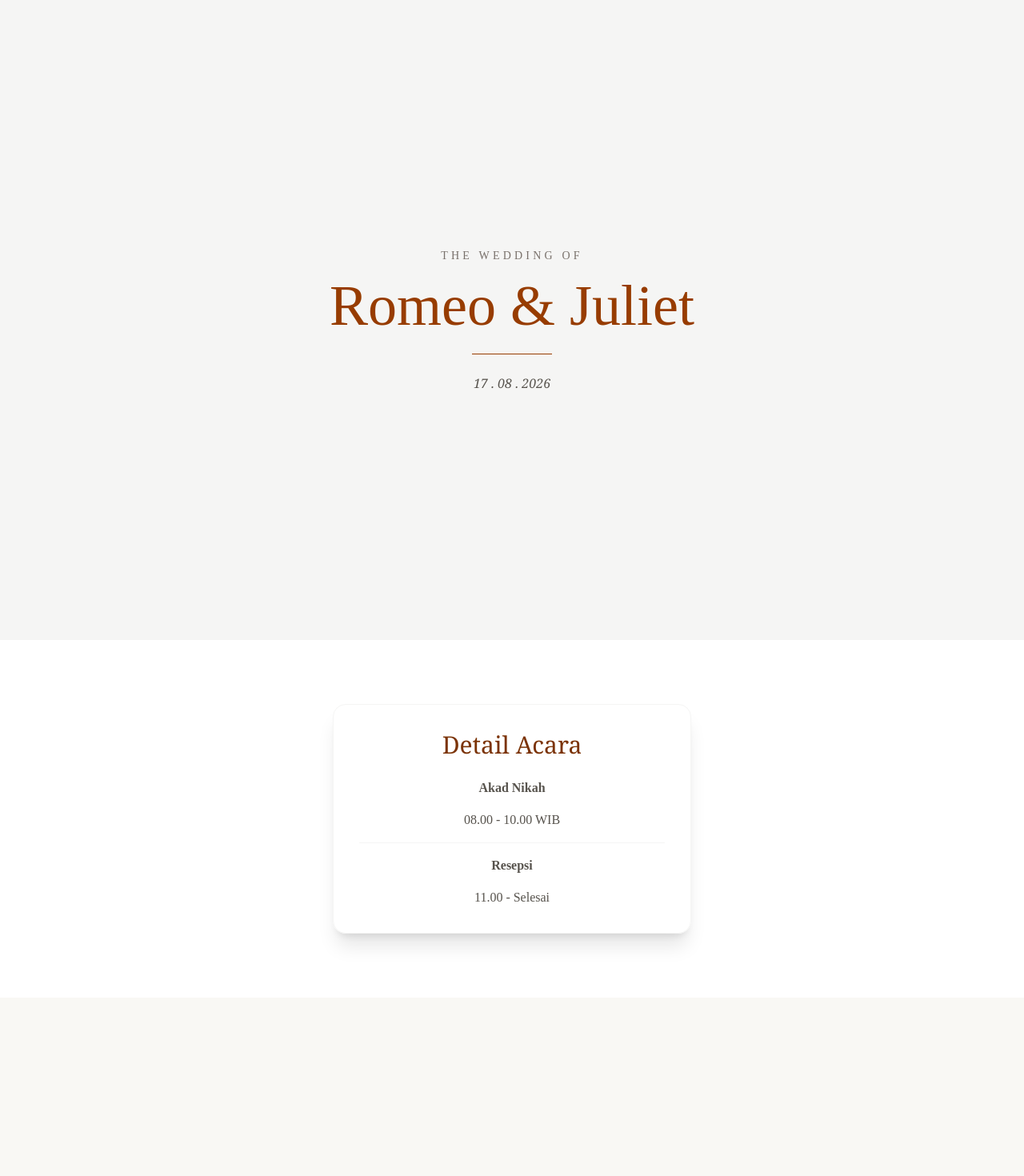
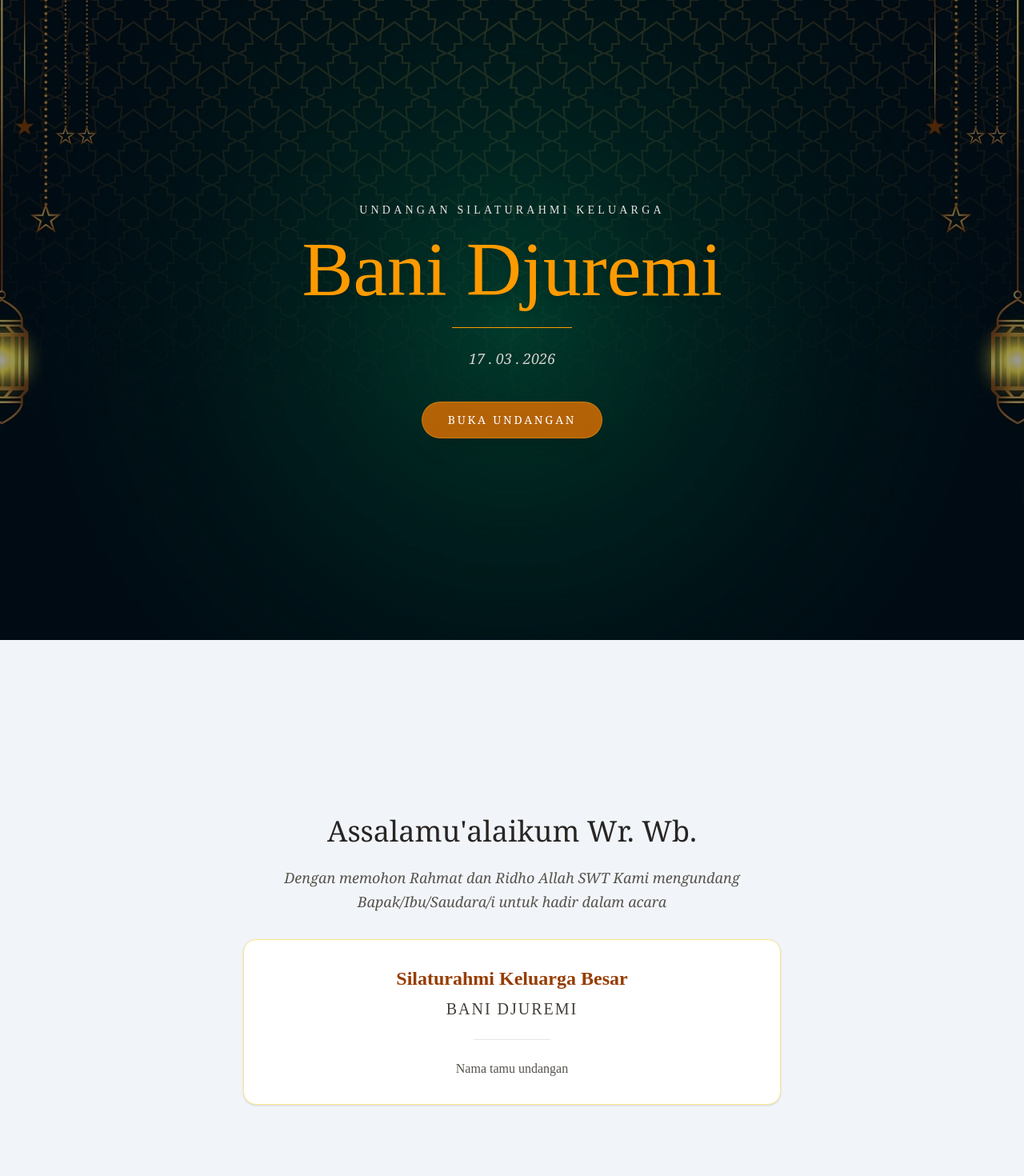
Before and after one commit to edoaditama/undangan, a React (Vite) app: page / in a window 1280 px wide. Shown: the top 1470 px of the page at 80% size. Before the commit the page ends 1247 px from the top, so only its background shows below. Built offline with nearby package versions, Linux system fonts and the light colour scheme.

Commit message:
Menambah Isi Undangan dan background

```diff
--- a/index.html
+++ b/index.html
@@ -2,9 +2,9 @@
 <html lang="en">
   <head>
     <meta charset="UTF-8" />
-    <link rel="icon" type="image/svg+xml" href="/vite.svg" />
+
     <meta name="viewport" content="width=device-width, initial-scale=1.0" />
-    <title>undangan</title>
+    <title>undangan Silaturahmi Keluarga</title>
   </head>
   <body>
     <div id="root"></div>
--- a/src/App.jsx
+++ b/src/App.jsx
@@ -1,10 +1,12 @@
-import Hero from './components/Hero';
-import EventDetails from './components/EventDetails';
+import Hero from "./components/Hero";
+import EventDetails from "./components/EventDetails";
+import IsiUndangan from "./components/isiundangan";
 
 function App() {
   return (
     <div className="min-h-screen">
       <Hero />
+      <IsiUndangan />
       <EventDetails />
     </div>
   );
--- a/src/components/EventDetails.jsx
+++ b/src/components/EventDetails.jsx
@@ -2,22 +2,19 @@ import { motion } from 'framer-motion';
 
 const EventDetails = () => {
   return (
-    <section className="py-20 bg-white">
+    <section className="py-20 bg-stone-50" id="event-details">
       <motion.div
-        // Animasi akan jalan saat elemen masuk ke viewport (saat di-scroll)
         initial={{ opacity: 0, y: 50 }}
         whileInView={{ opacity: 1, y: 0 }}
-        viewport={{ once: true }} // Animasi hanya jalan sekali
+        viewport={{ once: true }}
         transition={{ duration: 0.8 }}
-        className="max-w-md mx-auto p-8 border border-stone-100 rounded-2xl shadow-xl text-center"
+        className="max-w-md mx-auto p-8 border border-stone-200 rounded-2xl shadow-xl/20 text-center "
       >
         <h2 className="text-3xl font-serif mb-6 text-amber-900">Detail Acara</h2>
         <div className="space-y-4 text-stone-600">
-          <p className="font-bold">Akad Nikah</p>
+          <p className="font-bold">17 Maret 2026</p>
           <p>08.00 - 10.00 WIB</p>
-          <hr className="border-stone-100" />
-          <p className="font-bold">Resepsi</p>
-          <p>11.00 - Selesai</p>
+          <p>Rumah Bani Djuremi</p>
         </div>
       </motion.div>
     </section>
--- a/src/components/Hero.jsx
+++ b/src/components/Hero.jsx
@@ -1,47 +1,70 @@
-import { motion } from 'framer-motion';
+import { motion } from "framer-motion";
 
 const Hero = () => {
+  // Fungsi untuk scroll otomatis ke section konten
+  const scrollToContent = () => {
+    const contentElement = document.getElementById("IsiUndangan");
+    if (contentElement) {
+      contentElement.scrollIntoView({ behavior: "smooth" });
+    }
+  };
+
   return (
-    <div className="h-screen flex items-center justify-center bg-stone-100 overflow-hidden">
-      <div className="text-center z-10">
-        {/* Animasi teks kecil di atas */}
+    <>
+      {/* --- SECTION HERO --- */}
+      <div className="relative h-screen w-full flex items-center justify-center overflow-hidden bg-stone-100 bg-[url('/bg.jpg')] bg-cover bg-center">
+        <div className="absolute inset-0 bg-black/40 z-0"></div>
+
+        <div className="text-center z-10 px-4">
           <motion.p
             initial={{ opacity: 0, y: 20 }}
             animate={{ opacity: 1, y: 0 }}
             transition={{ duration: 0.8, delay: 0.2 }}
-          className="text-stone-500 mb-4 uppercase tracking-[0.3em] text-sm"
+            className="text-stone-200 mb-4 uppercase tracking-[0.3em] text-xs md:text-sm"
           >
-          The Wedding of
+            Undangan Silaturahmi Keluarga
           </motion.p>
 
-        {/* Animasi Nama Utama */}
           <motion.h1
             initial={{ opacity: 0, scale: 0.9 }}
             animate={{ opacity: 1, scale: 1 }}
             transition={{ duration: 1, delay: 0.5 }}
-          className="text-7xl font-cursive text-amber-800 mb-6"
+            className="text-6xl md:text-8xl font-cursive text-amber-500 mb-6 drop-shadow-lg"
           >
-          Romeo & Juliet
+            Bani Djuremi
           </motion.h1>
 
-        {/* Animasi Garis Dekoratif */}
           <motion.div
             initial={{ width: 0 }}
-          animate={{ width: "100px" }}
+            animate={{ width: "150px" }}
             transition={{ duration: 1, delay: 1 }}
-          className="h-px bg-amber-800 mx-auto mb-6"
+            className="h-px bg-amber-500 mx-auto mb-6"
           />
 
           <motion.p
             initial={{ opacity: 0 }}
             animate={{ opacity: 1 }}
             transition={{ duration: 1, delay: 1.2 }}
-          className="text-stone-600 font-serif italic"
+            className="text-stone-300 font-serif italic text-lg mb-10"
           >
-          17 . 08 . 2026
+            17 . 03 . 2026
           </motion.p>
+
+          {/* Button dengan Event onClick */}
+          <motion.button
+            onClick={scrollToContent} // <--- Memanggil fungsi scroll
+            initial={{ opacity: 0, y: 20 }}
+            animate={{ opacity: 1, y: 0 }}
+            whileHover={{ scale: 1 }}
+            whileTap={{ scale: 0.9 }}
+            transition={{ duration: 0.8, delay: 1.5 }}
+            className="px-8 py-3 bg-amber-600/80 backdrop-blur-sm text-white rounded-full font-serif tracking-[0.2em] text-sm transition-all shadow-xl border border-amber-400/30"
+          >
+            BUKA UNDANGAN
+          </motion.button>
         </div>
       </div>
+    </>
   );
 };
 
--- /dev/null
+++ b/src/components/IsiUndangan.jsx
@@ -0,0 +1,57 @@
+import { motion } from "framer-motion";
+
+const IsiUndangan = () => {
+  return (
+    <section
+      id="IsiUndangan"
+      className="min-h-screen bg-slate-100 py-24 px-6 md:px-10 text-center flex flex-col justify-center items-center"
+    >
+      <div className="max-w-2xl mx-auto">
+        {/* Animasi Salam */}
+        <motion.h2
+          initial={{ opacity: 0, y: 30 }}
+          whileInView={{ opacity: 1, y: 0 }}
+          viewport={{ once: true }}
+          transition={{ duration: 0.8 }}
+          className="text-3xl md:text-4xl font-serif text-stone-800 mb-6"
+        >
+          Assalamu'alaikum Wr. Wb.
+        </motion.h2>
+
+        {/* Animasi Pembuka */}
+        <motion.p
+          initial={{ opacity: 0 }}
+          whileInView={{ opacity: 1 }}
+          viewport={{ once: true }}
+          transition={{ duration: 1, delay: 0.3 }}
+          className="text-stone-600 leading-relaxed font-serif italic text-lg"
+        >
+          Dengan memohon Rahmat dan Ridho Allah SWT Kami mengundang
+          Bapak/Ibu/Saudara/i untuk hadir dalam acara
+        </motion.p>
+
+        {/* Konten Utama */}
+        <motion.div
+          initial={{ opacity: 0, scale: 0.95 }}
+          whileInView={{ opacity: 1, scale: 1 }}
+          viewport={{ once: true }}
+          transition={{ duration: 0.8, delay: 0.6 }}
+          className="mt-8 p-8 border border-amber-200 bg-white shadow-sm rounded-2xl"
+        >
+          <h3 className="text-2xl font-bold text-amber-800 mb-2">
+            Silaturahmi Keluarga Besar
+          </h3>
+          <p className="text-stone-700 font-medium text-xl uppercase tracking-widest">
+            Bani Djuremi
+          </p>
+
+          <div className="h-px bg-stone-200 w-24 mx-auto my-6"></div>
+
+          <p className="text-stone-600">Nama tamu undangan</p>
+        </motion.div>
+      </div>
+    </section>
+  );
+};
+
+export default IsiUndangan;
--- a/src/index.css
+++ b/src/index.css
@@ -21,4 +21,11 @@ body {
   font-family: "Playfair Display", serif;
   background-color: #f9f8f4;
   color: #4a4a4a;
+  background-size: cover;
+  background-position: center;
+  z-index: -1;
 }
+a {
+  color: #b8860b; /* Warna emas untuk tautan */
+  text-decoration: none;
+}
```
Also changed, not shown: public/bg.jpg (added). Lines whose indentation alone changed are shown as unchanged.
